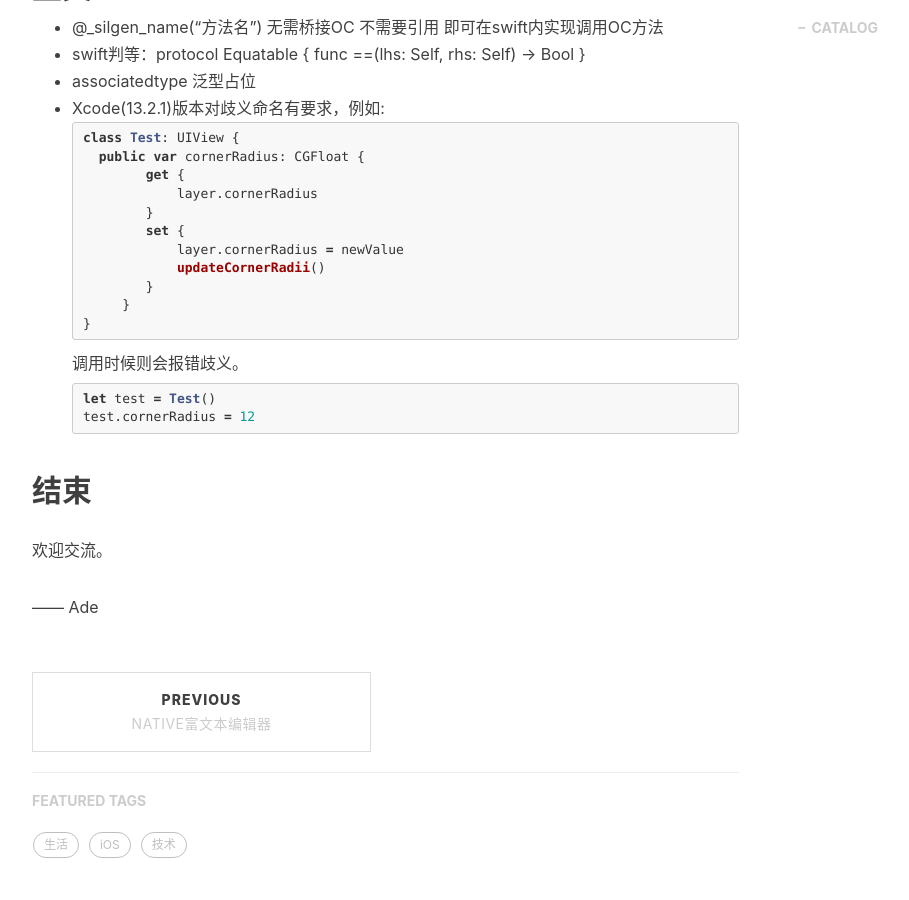
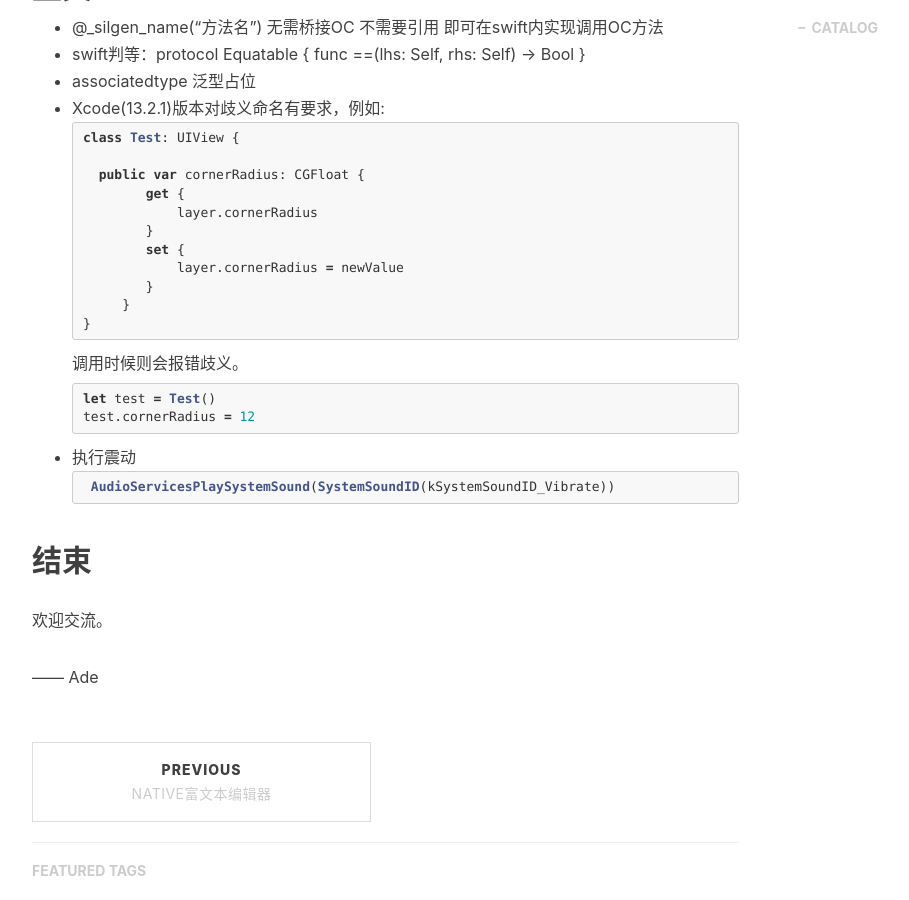
Before and after one commit to Zkim/Zkim.github.io, a Jekyll site: the page built from _posts/2021-08-13-小Tips(不断更新).markdown, in a window 1280 px wide and 900 px high, scrolled down 695 px. Shown: the whole window, without its empty margins (233-1142 px from the left). Built offline with Jekyll 4.4.1, drawn with Linux system fonts in a browser that asks for light colours; nearby versions of some CDN libraries; comment, search, counter and statistics services are not loaded.

Commit message:
添加tips

````diff
--- a/_posts/2021-08-13-小Tips(不断更新).markdown
+++ b/_posts/2021-08-13-小Tips(不断更新).markdown
@@ -23,13 +23,13 @@
 *  Xcode(13.2.1)版本对歧义命名有要求，例如:
 ```js
 class Test: UIView {
+
      public var cornerRadius: CGFloat {
            get {
                layer.cornerRadius
            }
            set {
                layer.cornerRadius = newValue
-               updateCornerRadii()
            }
         }
 }
@@ -39,6 +39,11 @@
 let test = Test()
 test.cornerRadius = 12
 ```
+*  执行震动
+```js
+	AudioServicesPlaySystemSound(SystemSoundID(kSystemSoundID_Vibrate))
+```
+
 
 
 ## 结束
````
